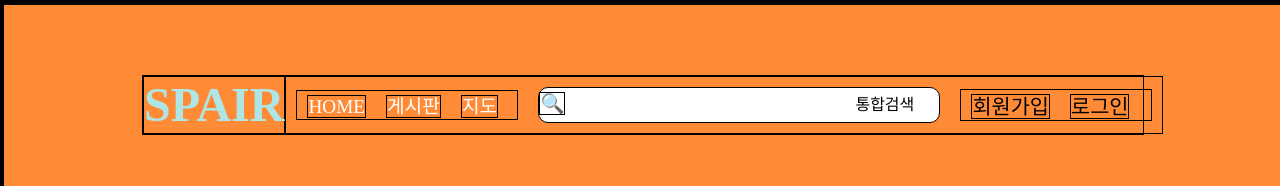
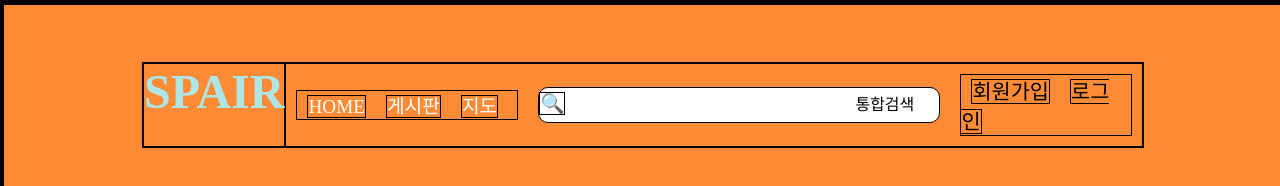
Before and after one commit to seoh77/Spair, a Vue app in the folder front/spair-project/: page / in a window 1280 px wide. Shown: the top 186 px of the page. Built offline with nearby package versions, Linux system fonts and the light colour scheme; a web font is replaced by a local one.

Commit message:
:lipstick: Design: Header의 #user width 수정

```diff
--- a/front/spair-project/src/components/common/TheHeaderNav.vue
+++ b/front/spair-project/src/components/common/TheHeaderNav.vue
@@ -91,7 +91,7 @@
         font-size: 1rem;
     }
     #user {
-        min-width: 190px;
+        min-width: 160px;
     }
     #user a{
         font-size: 1.3rem;
```
